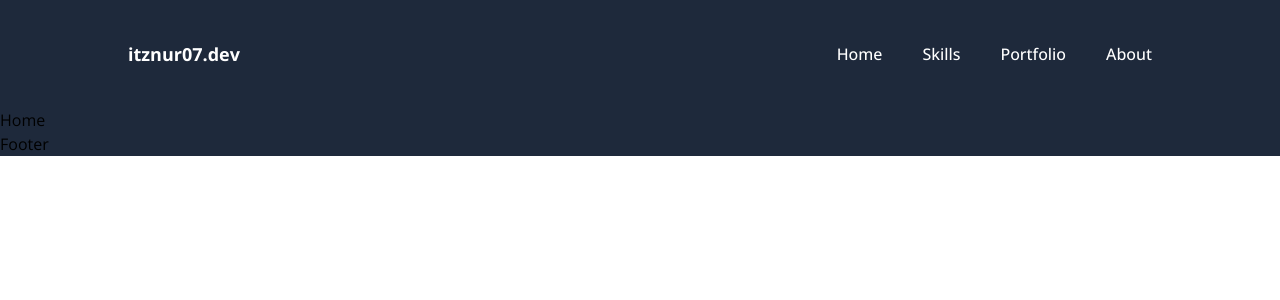
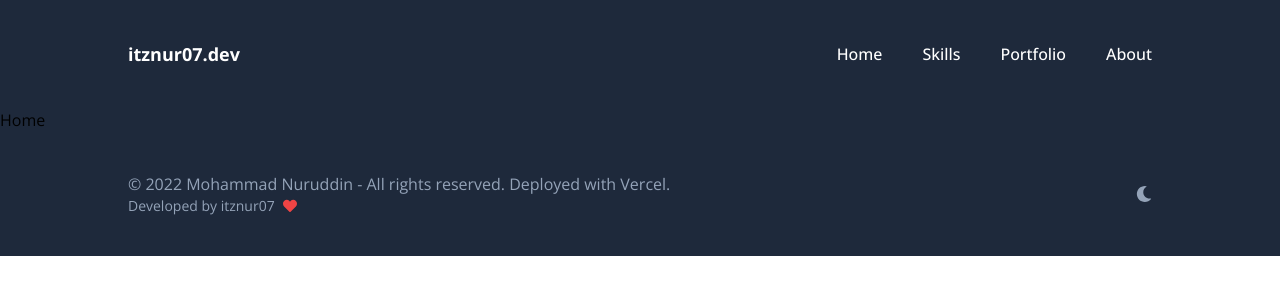
Before and after one commit to itznur07/itznur07.dev, a React (Create React App) app: page / in a window 1280 px wide. Shown: the top 300 px of the page. Built offline with nearby package versions, Linux system fonts and the light colour scheme.

Commit message:
Footer done

```diff
--- a/package.json
+++ b/package.json
@@ -9,6 +9,7 @@
     "@testing-library/user-event": "^14.4.3",
     "react": "^18.2.0",
     "react-dom": "^18.2.0",
+    "react-icons": "^4.8.0",
     "react-redux": "^8.0.5",
     "react-router-dom": "^6.9.0",
     "react-scripts": "5.0.1",
--- a/src/components/Footer.js
+++ b/src/components/Footer.js
@@ -1,7 +1,22 @@
 import React from "react";
+import { FaHeart, FaMoon } from "react-icons/fa";
 
 const Footer = () => {
-  return <div>Footer</div>;
+  return (
+    <div className='flex md:flex-row items-center justify-between flex-col md:mx-32 md:text-start text-center text-[#94A3B8] py-10'>
+      <div>
+        <h1 className='text-md'>
+          © 2022 Mohammad Nuruddin - All rights reserved. Deployed with Vercel.
+        </h1>
+        <p className='text-sm flex items-center'>
+          Developed by itznur07 <FaHeart className="ml-2 text-red-500"/>
+        </p>
+      </div>
+      <div>
+        <FaMoon className='cursor-pointer' />
+      </div>
+    </div>
+  );
 };
 
 export default Footer;
```
Also changed, not shown: 1 other file (tests, documents, lock files or other folders).
